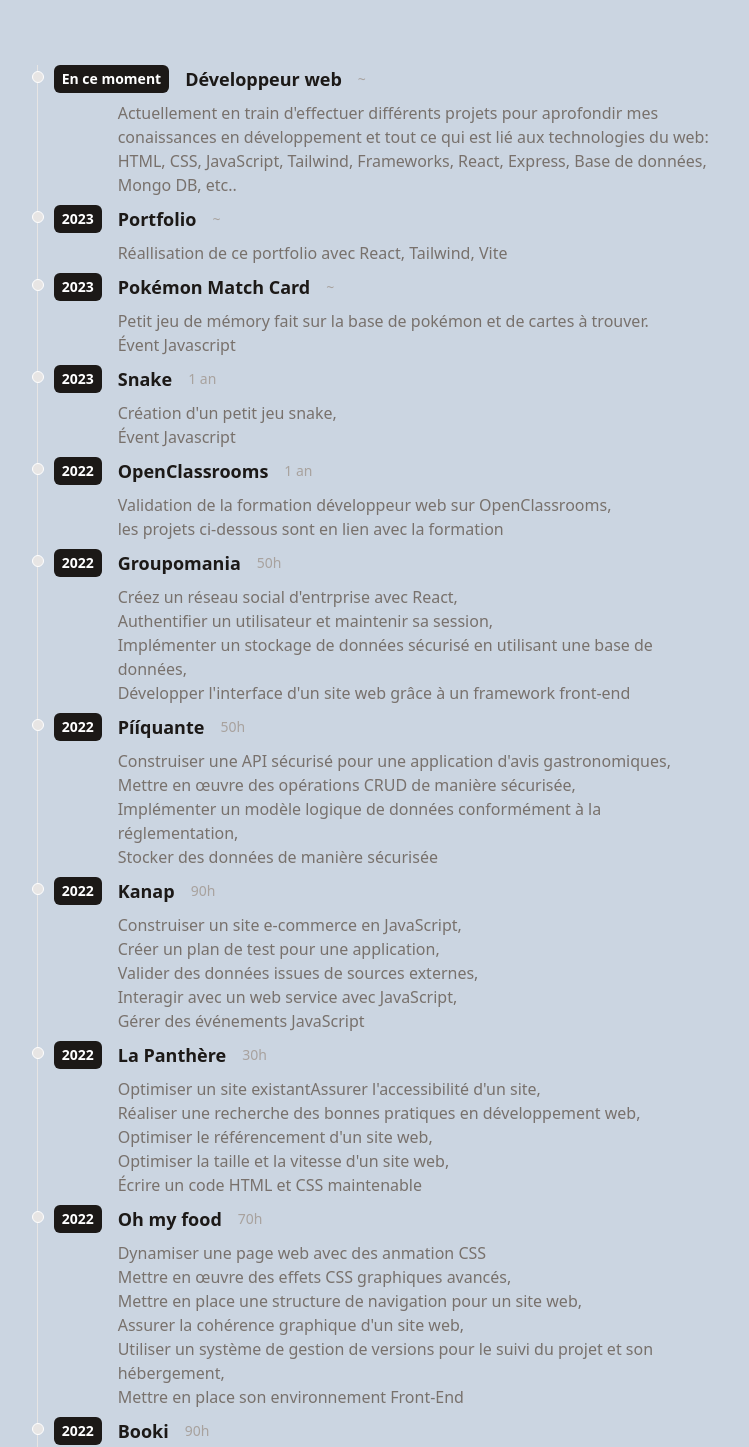
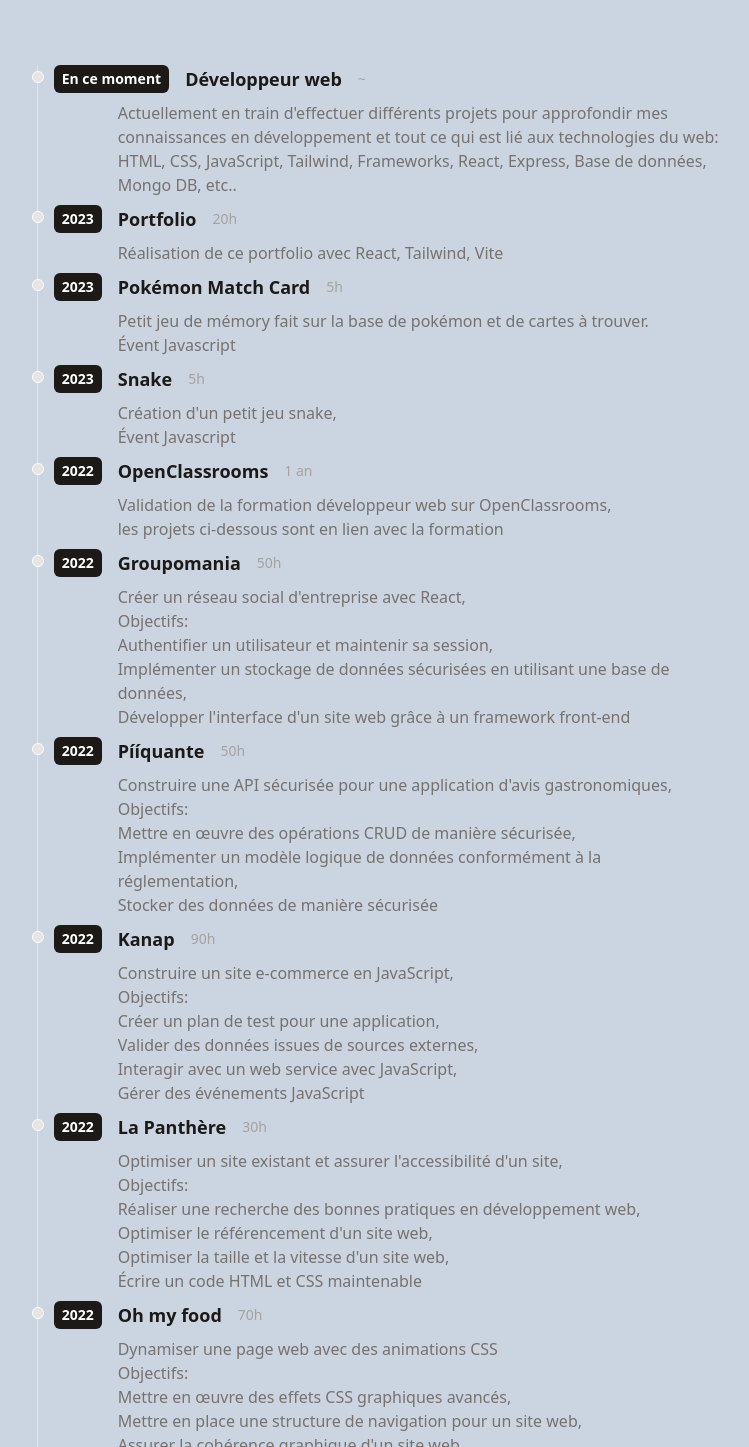
Before and after one commit to Cerealadvs/portfolioV2, a React (Vite) app: page /timeline in a window 1280 px wide. Shown: the part 163-1610 px from the top of the page, without its empty margins (230-979 px from the left). Built offline with nearby package versions, Linux system fonts and the light colour scheme.

Commit message:
correction fautes

```diff
--- a/src/components/Competences.jsx
+++ b/src/components/Competences.jsx
@@ -26,7 +26,7 @@
         Mes Compétences
       </h1>
       <p className='text-md py-5 leading-8 text-slate-800 dark:text-slate-500 md:text-xl max-w-xl mx-auto'>
-        Au travers ces projets j'ai pu travailler avec différentes technologies :
+        Á travers ces projets, j'ai pu travailler avec différentes technologies :
       </p>
 
       <div className=' m-10 lg:flex gap-10 shadow-lg p-10 rounded-xl my-2 dark: shadow-slate-600'>
--- a/src/components/TimelineItem.jsx
+++ b/src/components/TimelineItem.jsx
@@ -13,7 +13,7 @@
           <div className='my-1 text-sm font-normal leading-none text-stone-400 dark:text-stone-500'>~</div>
         </p>
         <p className='my-2 mx-16 text-left font-normal text-stone-500 dark:text-stone-400'>
-          Actuellement en train d'effectuer différents projets pour aprofondir mes conaissances en
+          Actuellement en train d'effectuer différents projets pour approfondir mes connaissances en
           développement et tout ce qui est lié aux technologies du web: <br />
           HTML, CSS, JavaScript, Tailwind, Frameworks, React, Express, Base de données, Mongo DB, etc..
         </p>
@@ -24,10 +24,10 @@
             2023
           </span>
           <h3 className='text-lg font-semibold text-stone-900 dark:text-white'>Portfolio</h3>
-          <div className='my-1 text-sm font-normal leading-none text-stone-400 dark:text-stone-500'>~</div>
+          <div className='my-1 text-sm font-normal leading-none text-stone-400 dark:text-stone-500'>20h</div>
         </p>
         <p className='my-2 mx-16 text-left font-normal text-stone-500 dark:text-stone-400'>
-          Réallisation de ce portfolio avec React, Tailwind, Vite
+          Réalisation de ce portfolio avec React, Tailwind, Vite
         </p>
         <div className='absolute w-3 h-3 bg-stone-200 rounded-full mt-1.5 -left-1.5 border border-white dark:border-stone-900 dark:bg-stone-700' />
         <p className='flex flex-wrap gap-4 flex-row items-center justify-start text-xs md:text-sm'>
@@ -35,7 +35,7 @@
             2023
           </span>
           <h3 className='text-lg font-semibold text-stone-900 dark:text-white'>Pokémon Match Card</h3>
-          <div className='my-1 text-sm font-normal leading-none text-stone-400 dark:text-stone-500'>~</div>
+          <div className='my-1 text-sm font-normal leading-none text-stone-400 dark:text-stone-500'>5h</div>
         </p>
         <p className='my-2 mx-16 text-left font-normal text-stone-500 dark:text-stone-400'>
           Petit jeu de mémory fait sur la base de pokémon et de cartes à trouver. <br />
@@ -47,7 +47,7 @@
             2023
           </span>
           <h3 className='text-lg font-semibold text-stone-900 dark:text-white'>Snake</h3>
-          <div className='my-1 text-sm font-normal leading-none text-stone-400 dark:text-stone-500'>1 an</div>
+          <div className='my-1 text-sm font-normal leading-none text-stone-400 dark:text-stone-500'>5h</div>
         </p>
         <p className='my-2 mx-16 text-left font-normal text-stone-500 dark:text-stone-400'>
           Création d'un petit jeu snake,
@@ -77,11 +77,13 @@
           <div className='my-1 text-sm font-normal leading-none text-stone-400 dark:text-stone-500'>50h</div>
         </p>
         <p className='my-2 mx-16 text-left font-normal text-stone-500 dark:text-stone-400'>
-          Créez un réseau social d'entrprise avec React,
+          Créer un réseau social d'entreprise avec React,
+          <br />
+          Objectifs:
           <br />
           Authentifier un utilisateur et maintenir sa session,
           <br />
-          Implémenter un stockage de données sécurisé en utilisant une base de données,
+          Implémenter un stockage de données sécurisées en utilisant une base de données,
           <br />
           Développer l'interface d'un site web grâce à un framework front-end
         </p>
@@ -95,7 +97,9 @@
           <div className='my-1 text-sm font-normal leading-none text-stone-400 dark:text-stone-500'>50h</div>
         </p>
         <p className='my-2 mx-16 text-left font-normal text-stone-500 dark:text-stone-400'>
-          Construiser une API sécurisé pour une application d'avis gastronomiques,
+          Construire une API sécurisée pour une application d'avis gastronomiques,
+          <br />
+          Objectifs:
           <br />
           Mettre en œuvre des opérations CRUD de manière sécurisée,
           <br />
@@ -113,7 +117,9 @@
           <div className='my-1 text-sm font-normal leading-none text-stone-400 dark:text-stone-500'>90h</div>
         </p>
         <p className='my-2 mx-16 text-left font-normal text-stone-500 dark:text-stone-400'>
-          Construiser un site e-commerce en JavaScript,
+          Construire un site e-commerce en JavaScript,
+          <br />
+          Objectifs:
           <br />
           Créer un plan de test pour une application,
           <br />
@@ -133,7 +139,9 @@
           <div className='my-1 text-sm font-normal leading-none text-stone-400 dark:text-stone-500'>30h</div>
         </p>
         <p className='my-2 mx-16 text-left font-normal text-stone-500 dark:text-stone-400'>
-          Optimiser un site existantAssurer l'accessibilité d'un site,
+          Optimiser un site existant et assurer l'accessibilité d'un site,
+          <br />
+          Objectifs:
           <br />
           Réaliser une recherche des bonnes pratiques en développement web,
           <br />
@@ -153,7 +161,9 @@
           <div className='my-1 text-sm font-normal leading-none text-stone-400 dark:text-stone-500'>70h</div>
         </p>
         <p className='my-2 mx-16 text-left font-normal text-stone-500 dark:text-stone-400'>
-          Dynamiser une page web avec des anmation CSS
+          Dynamiser une page web avec des animations CSS
+          <br />
+          Objectifs:
           <br />
           Mettre en œuvre des effets CSS graphiques avancés,
           <br />
@@ -208,8 +218,8 @@
           </div>
         </p>
         <p className='my-2 mx-16 text-left font-normal text-stone-500 dark:text-stone-400'>
-          Durant la pandémie de COVID-19 je me suis amusé sur une application téléphone MIMO, j'ai commencer à
-          coder et voir si cela me plaisait, Quelques mois plus tard je validait la certification me donnant
+          Durant la pandémie de COVID-19 je me suis amusé sur une application téléphone MIMO, j'ai commencé à
+          coder et voir si cela me plaisait. Quelques mois plus tard je validais la certification me donnant
           envie de continuer sur un vrai environnement de développement
         </p>
       </div>
```
